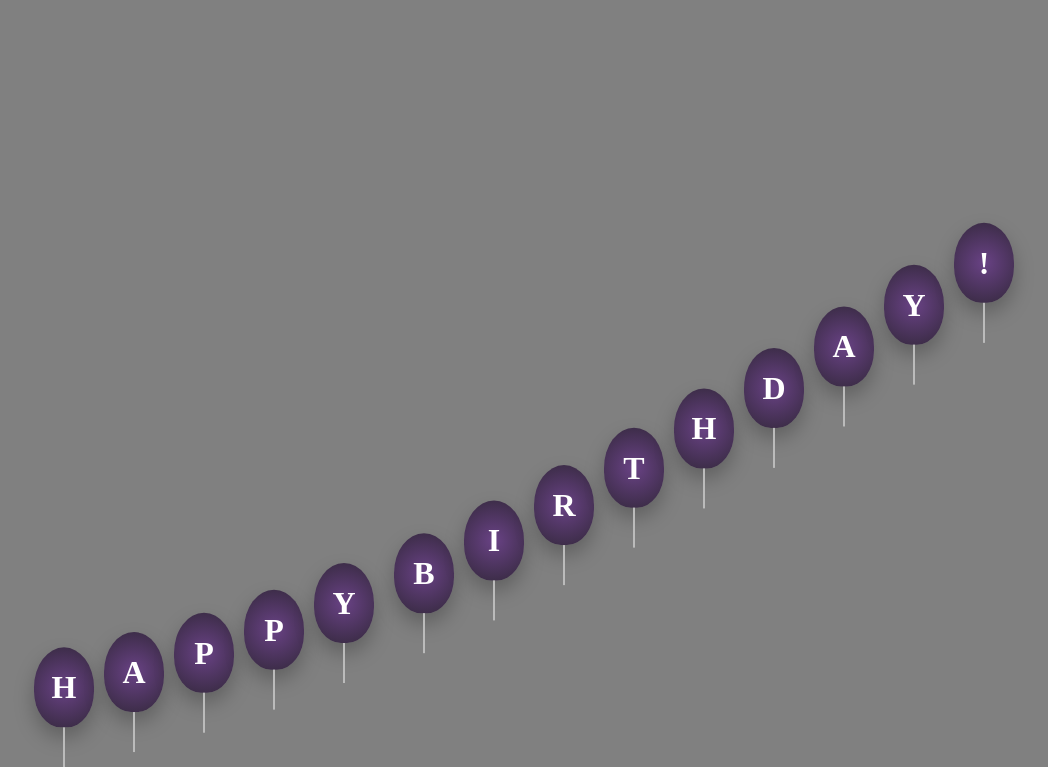
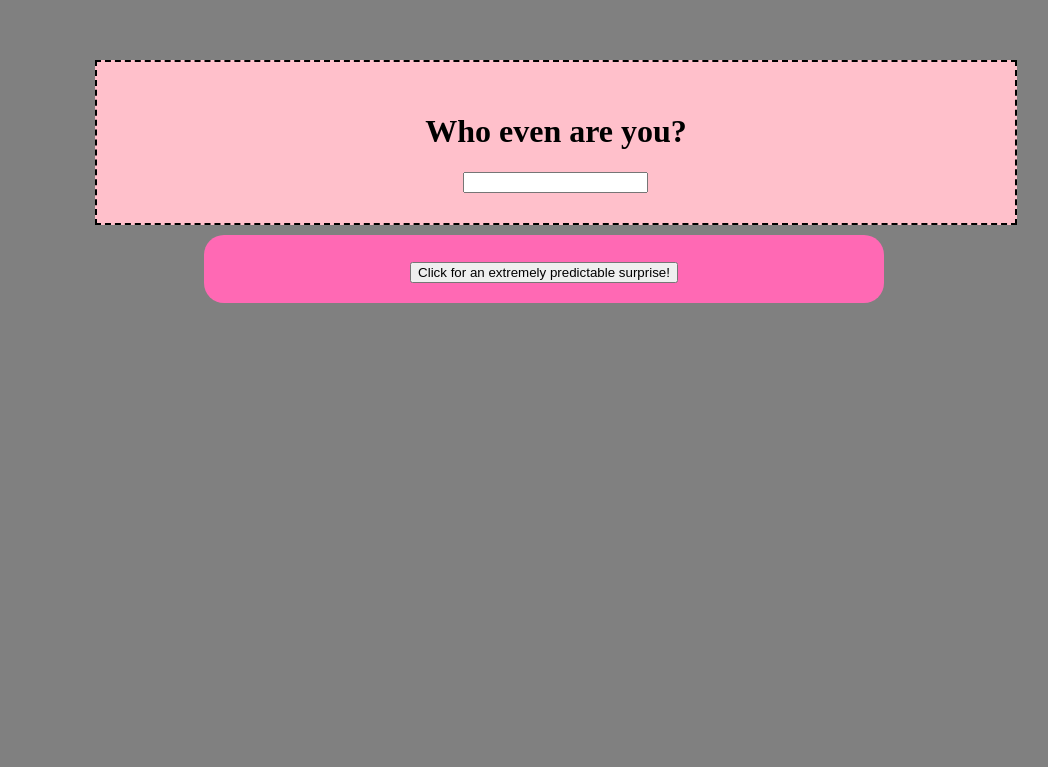
Before and after one commit to shivi-ki/Birthday-Wish, a React (Vite) app: page / in a window 1280 px wide. Shown: the part 132-899 px from the top of the page, without its empty margins (116-1164 px from the left). After the commit the page ends 819 px from the top, so only its background shows below. Built offline with nearby package versions, Linux system fonts and the light colour scheme.

Commit message:
Step 1 to create a personalized name input: name input and go button created and added to front page, balloons dont show up. Next: working on storing name input to local keys to allow various users to have different rendered experiences

```diff
--- a/src/App.tsx
+++ b/src/App.tsx
@@ -1,12 +1,15 @@
 
 import './App.css'
 import Text from './components/text'
-
+import NameInput from './components/nameInput'
+import GoButton from './components/goButton'
 
 function App() {
     return (
         <div>
-            <Text />
+            <NameInput />
+            <GoButton />
+           {/* <Text /> */}
         </div>
     )
 }
--- /dev/null
+++ b/src/components/goButton.tsx
@@ -0,0 +1,15 @@
+import React, { useState } from "react";
+import NameInput from "./nameInput.tsx";
+
+export default function GoButton() {
+    const [clicked, setClicked] = useState(false);
+
+    // If the button has been clicked, hide the NameInput component and save the name to var and show the text
+    //create key for name value to embed into link animation
+
+    return (
+        <div className="go-button">
+            <button onClick={() => setClicked(true)}>Click for an extremely predictable surprise!</button>
+        </div>
+    )
+}
--- /dev/null
+++ b/src/components/nameInput.tsx
@@ -0,0 +1,19 @@
+
+import React, { useState } from "react";
+
+export default function NameInput() {
+    const [name, setName] = useState("");
+
+    const HandleChange = (e: React.ChangeEvent<HTMLInputElement>) => { setName(e.target.value); }
+
+    return (
+
+
+        <div className="name-input">
+        <h1>Who even are you?</h1>
+            <input type="text"
+                value={name} onChange={HandleChange} />
+
+        </div>
+    )
+}
--- a/src/index.css
+++ b/src/index.css
@@ -42,3 +42,32 @@ body {
         background: #bbb;
         transform: translateX(-50%);
     }
+
+.name-input {
+    background-color: pink;
+    text-align: center;
+    width: 67%;
+    height: 40%;
+    margin-left: 16.5%;
+    margin-right: 16.5%;
+    margin-top: 15%;
+    margin-bottom: 10px;
+    padding: 30px;
+    border: 2px dashed black;
+}
+
+.go-button {
+    background-color: hotpink;
+    font-family: 'Copperplate Gothic' , sans-serif;
+    font-size: 1.5em;
+    text-align: center;
+    text-size-adjust:auto;
+    width: 50%;
+    height: 40%;
+    margin-left: 25%;
+    margin-right: 25%;
+    margin-bottom: 30%;
+    padding: 20px;
+    border-radius: 20px;
+    cursor: pointer;
+}
--- a/vite.config.ts
+++ b/vite.config.ts
@@ -3,10 +3,12 @@ import react from '@vitejs/plugin-react'
 
 // https://vite.dev/config/
 export default defineConfig({
-    plugins: [react()], server: {
+    plugins: [react()],
+    server: {
         watch: {
             ignored: ['**/.vs/**']
         }
-    }
+    },
+    base: '/Birthday-Wish/'
 }
 )
```
Also changed, not shown: package.json (+5 -3 lines).
